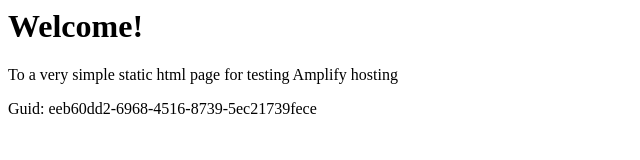
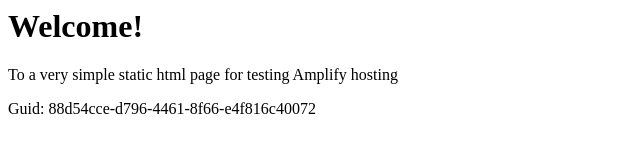
Before and after one commit to aws-aemilia-bom/Github-PR-Commit-Integration-Test-DoNotTouch-GitHubWebhookPushCanaryTest-v1-prod-ap-south-1, a website: page src/index.html in a window 1280 px wide. Shown: the full height of the page, 0-640 px from the left. Drawn offline with Linux system fonts and the light colour scheme.

Commit message:
commit from integ tests

```diff
--- a/src/index.html
+++ b/src/index.html
@@ -12,6 +12,6 @@
 <body>
     <h1>Welcome!</h1>
     <p>To a very simple static html page for testing Amplify hosting</p>
-    <p>Guid: eeb60dd2-6968-4516-8739-5ec21739fece</p></body>
+    <p>Guid: 88d54cce-d796-4461-8f66-e4f816c40072</p></body>
 
 </html>
```
